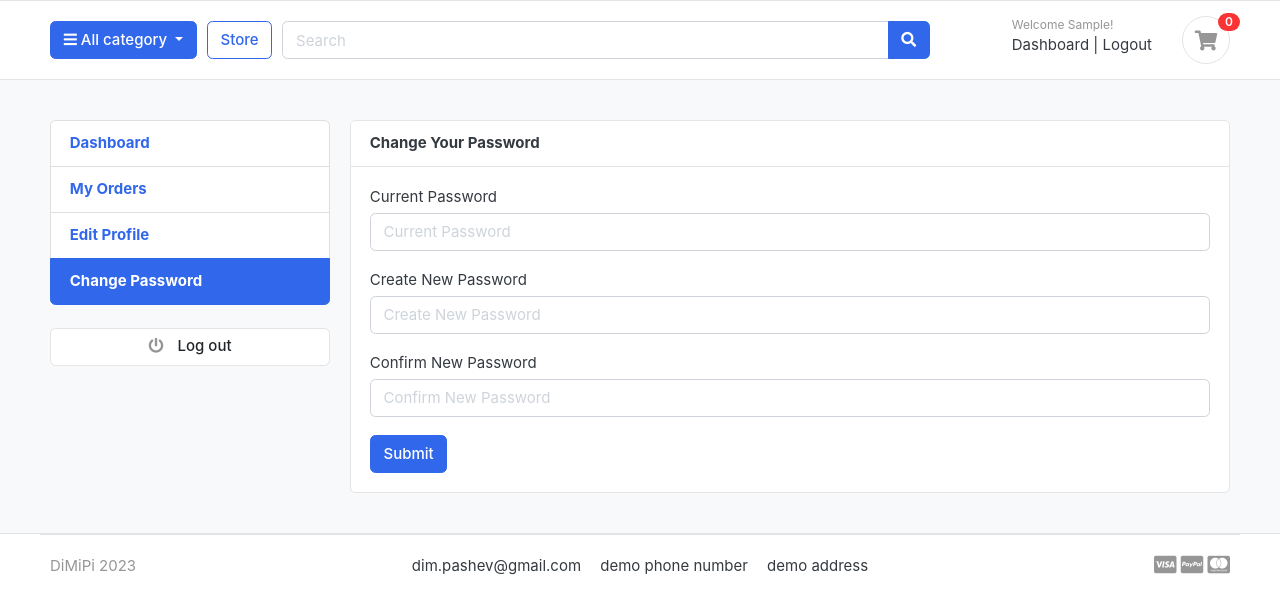
After one commit to dimipash/online_shop_django_project, a Django app: page /accounts/change_password/ in a window 1280 px wide. The commit adds this page. Shown: the top 614 px of the page. Run offline with Django 4.2, Linux system fonts and the light colour scheme; the visitor is signed in with stand-in values (Sample User, id 1); data that the repository does not hold is empty; some libraries are stand-ins or nearby versions; some web fonts are replaced.

Commit message:
added change user password functionality

```diff
--- a/accounts/urls.py
+++ b/accounts/urls.py
@@ -11,4 +11,5 @@ urlpatterns = [
     path('my_orders/', MyOrdersView.as_view(), name='my_orders'),
     path('edit_profile/', views.edit_profile, name='edit_profile'),
     path('order_detail/<int:order_id>/', OrderDetailView.as_view(), name='order_detail'),
+    path('change_password/', views.change_password, name='change_password'),
 ]
--- a/accounts/views.py
+++ b/accounts/views.py
@@ -1,5 +1,6 @@
 from django.contrib import messages, auth
 from django.contrib.auth.mixins import LoginRequiredMixin
+from django.contrib.auth.decorators import login_required
 from django.contrib.messages.views import SuccessMessageMixin
 from django.shortcuts import render, redirect, get_object_or_404
 from django.urls import reverse_lazy
@@ -153,7 +154,7 @@ class MyOrdersView(LoginRequiredMixin, View):
         context = self.get_context_data()
         return render(request, self.template_name, context)
 
-
+@login_required(login_url='login')
 def edit_profile(request):
     userprofile = get_object_or_404(UserProfile, user=request.user)
     if request.method == 'POST':
@@ -165,7 +166,6 @@ def edit_profile(request):
             messages.success(request, 'Your profile has been updated!')
             user_form = UserForm()
             profile_form = UserProfileForm()
-            # return redirect('edit_profile')
     else:
         user_form = UserForm(instance=request.user)
         profile_form = UserProfileForm(instance=userprofile)
@@ -176,6 +176,31 @@ def edit_profile(request):
     }
     return render(request, 'accounts/edit_profile.html', context)
 
+@login_required(login_url='login')
+def change_password(request):
+    if request.method == 'POST':
+        current_password = request.POST['current_password']
+        new_password = request.POST['new_password']
+        confirm_password = request.POST['confirm_password']
+
+        user = Account.objects.get(username__exact=request.user.username)
+
+        if new_password == confirm_password:
+            success = user.check_password(current_password)
+            if success:
+                user.set_password(new_password)
+                user.save()
+                # auth.logout(request)
+                messages.success(request, 'Password updated successfully')
+                return redirect('change_password')
+            else:
+                messages.error(request, 'Please enter valid current password')
+                return redirect('change_password')
+        else:
+            messages.error(request, 'Passwords do not match!')
+            return redirect('change_password')
+
+    return render(request, 'accounts/change_password.html')
 
 class OrderDetailView(LoginRequiredMixin, View):
     login_url = 'login'
--- /dev/null
+++ b/templates/accounts/change_password.html
@@ -0,0 +1,69 @@
+{% extends 'base.html' %} {% block content %}
+
+<section class="section-conten padding-y bg">
+    {% include 'includes/alerts.html' %}
+    <div class="container">
+        <div class="row">
+            {% include 'includes/dashboard_sidebar.html' %}
+            <main class="col-md-9">
+                <article class="card">
+                    <header class="card-header">
+                        <strong class="d-inline-block mr-3"
+                            >Change Your Password</strong
+                        >
+                    </header>
+                    <div class="card-body">
+                        <div class="row">
+                            <div class="col-md-12">
+                                <form
+                                    action="{% url 'change_password' %}"
+                                    method="POST"
+                                >
+                                    {% csrf_token %}
+
+                                    <div class="form-group">
+                                        <label>Current Password</label>
+                                        <input
+                                            type="password"
+                                            class="form-control"
+                                            name="current_password"
+                                            placeholder="Current Password"
+                                            required
+                                        />
+                                    </div>
+                                    <div class="form-group">
+                                        <label>Create New Password</label>
+                                        <input
+                                            type="password"
+                                            class="form-control"
+                                            name="new_password"
+                                            placeholder="Create New Password"
+                                            required
+                                        />
+                                    </div>
+                                    <div class="form-group">
+                                        <label>Confirm New Password</label>
+                                        <input
+                                            type="password"
+                                            class="form-control"
+                                            name="confirm_password"
+                                            placeholder="Confirm New Password"
+                                            required
+                                        />
+                                    </div>
+                                    <input
+                                        type="submit"
+                                        value="Submit"
+                                        class="btn btn-primary"
+                                    />
+                                </form>
+                            </div>
+                        </div>
+                    </div>
+                </article>
+            </main>
+        </div>
+    </div>
+</section>
+
+{% endblock %}
--- a/templates/includes/dashboard_sidebar.html
+++ b/templates/includes/dashboard_sidebar.html
@@ -18,14 +18,13 @@
         >
             <strong>Edit Profile</strong></a
         >
-        {% comment %}
+
         <a
-            class="list-group-item{% if '/my_orders/' in request.path %}active{% endif %}"
-            href=""
+            class="list-group-item {% if '/change_password/' in request.path %}active{% endif %}"
+            href="{% url 'change_password' %}"
         >
             <strong>Change Password</strong></a
         >
-        {% endcomment %}
     </ul>
     <br />
     <a class="btn btn-light btn-block" href="{% url 'logout' %}">
```
